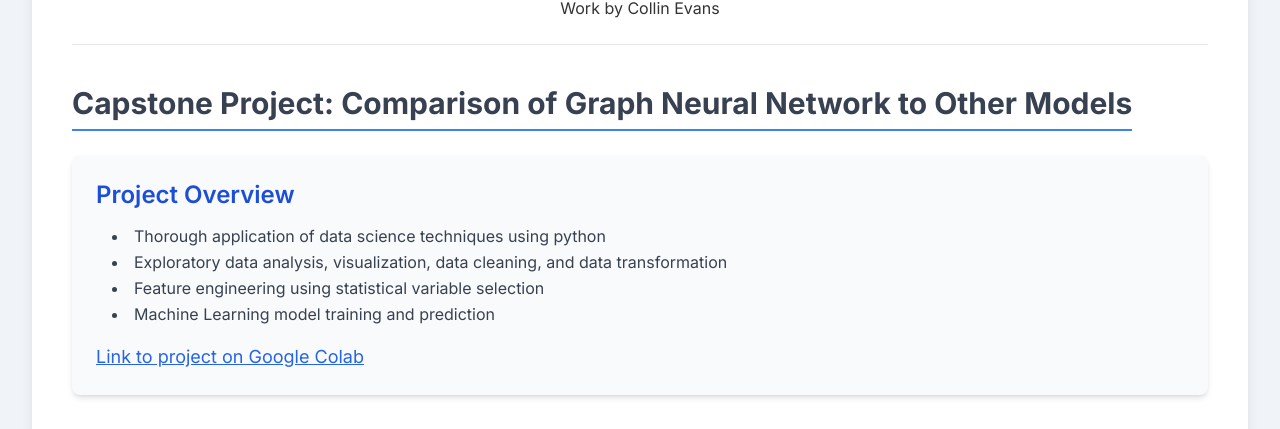
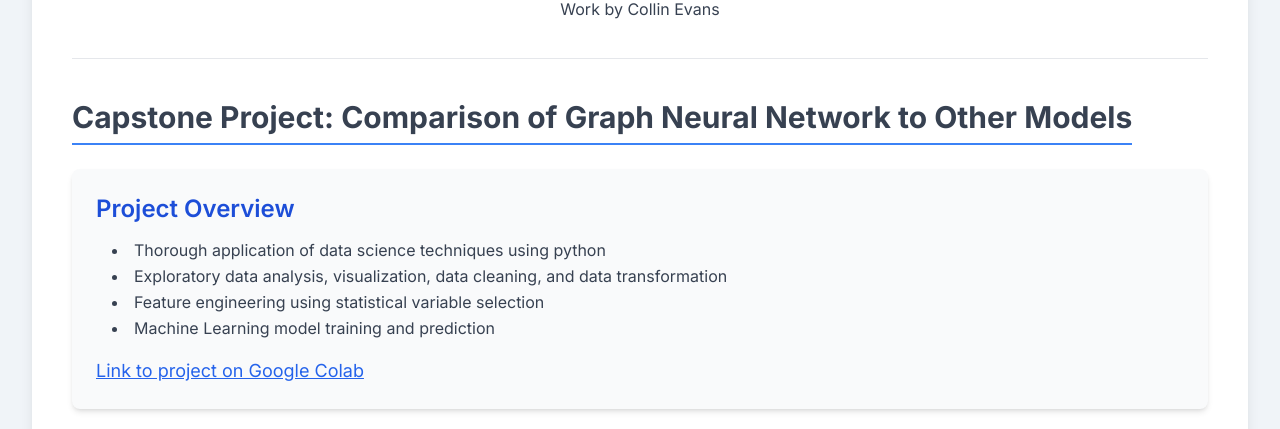
Before and after one commit to collin-d-evans/Featured_Projects, a plain HTML site: page index.html in a window 1280 px wide. Shown: the part 140-569 px from the top of the page. Drawn offline with nearby package versions, Linux system fonts and the light colour scheme.

Commit message:
Update index.html

```diff
--- a/index.html
+++ b/index.html
@@ -32,7 +32,7 @@
             <h1 class="text-4xl sm:text-5xl font-extrabold text-gray-800 mb-4 rounded-md">
                 Data Science Portfolio
             </h1>
-            <p>Work by Collin Evans</p>
+            <p class="text-gray-700 mb-3 leading-relaxed">Work by Collin Evans</p>
         </header>
 
         <!-- Capstone Project Section -->
```
